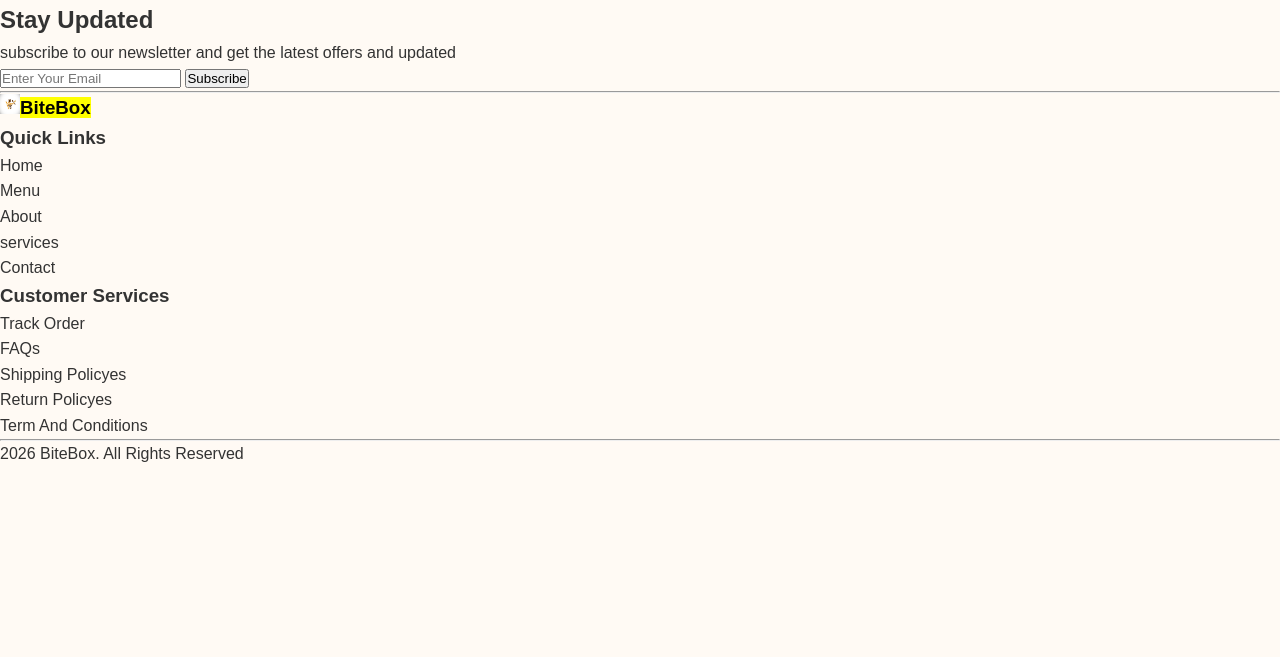
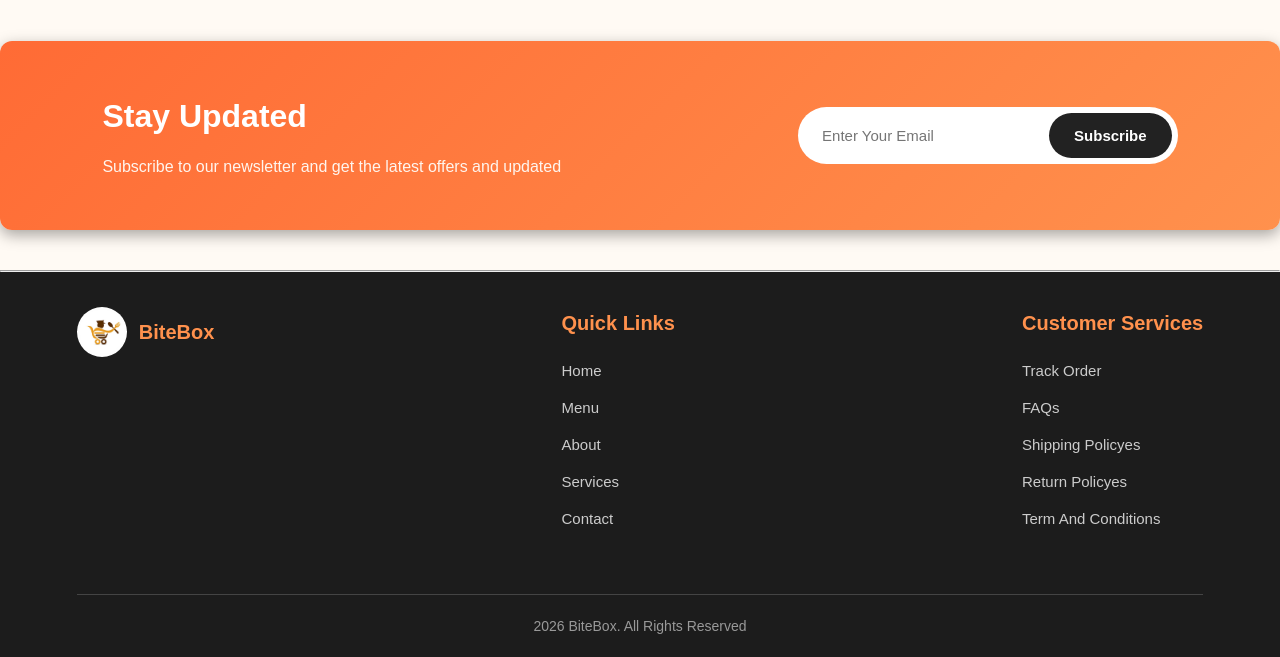
Before and after one commit to amerkazi/BiteBox-Group-1, a plain HTML site: page index.html in a window 1280 px wide. Shown: the part 3226-3883 px from the top of the page. Before the commit the page ends 3692 px from the top, so only its background shows below. Drawn offline with Linux system fonts and the light colour scheme.

Commit message:
News letter section, footer CSS added

```diff
--- a/index.html
+++ b/index.html
@@ -257,10 +257,10 @@
 
         <!-- news letter section -->
 
-        <section>
+        <section class="news-letter">
             <div>
                 <h2>Stay Updated </h2>
-                <p> subscribe to our newsletter and get the latest offers and updated</p>
+                <p> Subscribe to our newsletter and get the latest offers and updated</p>
             </div>
 
             <div>
@@ -276,23 +276,24 @@
     </main>
     <hr>
     <!-- footer section -->
-    <footer>
-        <div>
+    <footer class="footer-container">
+        <div class="footer-1">
             <div>
-                <h3><img src="./assets/images/logo.jpg" alt="Food logo" height="20" width="20"><mark>BiteBox</mark></h3>
+                <h3  class="footer-logo"><img src="./assets/images/logo.jpg" alt="Food logo" height="50" width="50"><span>BiteBox</span></h3>
+
             </div>
-        </div>
-        <div>
+            <div class="footer-link">
             <h3>Quick Links</h3>
             <ul>
 
-                <li> <a href="./index.html"></a>Home</li>
-                <li><a href="./Menu.html"></a>Menu</li>
-                <li><a href="./About.html"></a>About</li>
-                <li><a href="./Services.html"></a>services</li>
-                <li><a href="./Contact.html"></a>Contact</li>
+                <li><a class="footer-link" href="./index.html">Home</a></li>
+                <li><a class="footer-link" href="./Menu.html">Menu</a></li>
+                <li><a class="footer-link" href="./About.html">About</a></li>
+                <li><a class="footer-link" href="./Services.html">Services</a></li>
+                <li><a class="footer-link" href="./Contact.html">Contact</a></li>
             </ul>
-        </div>
+             </div>
+
         <!-- link two -->
         <div>
             <h3>
@@ -307,6 +308,7 @@
 
             </ul>
         </div>
+        </div>
         <hr>
 
         <p>2026 BiteBox. All Rights Reserved</p>
--- a/stylesheet/style.css
+++ b/stylesheet/style.css
@@ -1,174 +1,3 @@
-/*
-
-
-.navbar{
-    color: #885133;
-    height: 80px;
-    width: 100%;
-    display: flex;
-    align-items: center;
-    justify-content: space-between;
-    background-color: #f0e6d7 ;
-
-}
-
-.links{
-    color: #885133;
-    font-family: Arial, sans-serif;
-    font-weight: bold;
-
-}
-
-.login-btn{
-    background-color: #d62300;
-    color: #f0e6d7;
-    border: none;
-    padding: 7px;
-    margin: 10px;
-    border-radius: 10px;
-    cursor: pointer;
-    font-family: Arial, Helvetica, sans-serif;
-    font-size: 16px;
-
-}
-
-main section>h2 {
-    text-align: center;
-    font-size: 32px;
-    color: black;
-    margin: 30px 0px;
-    font-family: Arial, sans-serif;
-}
-
-.cards {
-    background-color: #885133;
-    border-radius: 10px;
-    width: 30%;
-    box-shadow: rgba(0, 0, 0, 0.35) 0px 5px 15px;
-    font-family: Arial, sans-serif;
-    color:#f0e6d7;
-}
-.cards > img{
-    width: 100%;
-    height: 220px;
-    object-fit: cover;
-    border-radius: 10px;
-}
-
-.card h2{
-    font-size: 23px;
-    font-family: Arial,sans-serif;
-    margin: 18px 20px;
-}
-.order-button{
-    color: #f0e6d7;
-    background-color:#d62300 ;
-    border: none;
-    padding: 10px;
-    margin: 10px;
-    border-radius: 20px;
-    cursor: pointer;
-    font-family: Arial, sans-serif;
-    font-weight: bold;
-    align-items: center;
-    justify-content: center;
-}
-
- .card-head{
-    margin-left: 35px;
-    font-weight: 700px;
-
-
-}
-
-
-.cards2 {
-    background-color: #70b410;
-    border-radius: 10px;
-    width: 30%;
-    box-shadow: rgba(0, 0, 0, 0.35) 0px 5px 15px;
-    font-family: Arial, sans-serif;
-    color:#f0e6d7;
-}
-.cards2 > img{
-    width: 100%;
-    height: 220px;
-    object-fit: cover;
-    border-radius: 10px;
-}
-
-.card h2{
-    font-size: 23px;
-    font-family: Arial,sans-serif;
-    margin: 18px 20px;
-}
-
-.cards3 {
-    background-color: #b44f10;
-    border-radius: 10px;
-    width: 30%;
-    box-shadow: rgba(0, 0, 0, 0.35) 0px 5px 15px;
-    font-family: Arial, sans-serif;
-    color:#f0e6d7;
-}
-.cards3 > img{
-    width: 100%;
-    height: 220px;
-    object-fit: cover;
-    border-radius: 10px;
-}
-
-.card h2{
-    font-size: 23px;
-    font-family: Arial,sans-serif;
-    margin: 18px 20px;
-}
-
-.cards4 {
-    background-color: #b4b110;
-    border-radius: 10px;
-    width: 30%;
-    box-shadow: rgba(0, 0, 0, 0.35) 0px 5px 15px;
-    font-family: Arial, sans-serif;
-    color:#f0e6d7;
-}
-.cards4 > img{
-    width: 100%;
-    height: 220px;
-    object-fit: cover;
-    border-radius: 10px;
-}
-
-.card h2{
-    font-size: 23px;
-    font-family: Arial,sans-serif;
-    margin: 18px 20px;
-}
-
-.cards5 {
-    background-color: #44b410;
-    border-radius: 10px;
-    width: 30%;
-    box-shadow: rgba(0, 0, 0, 0.35) 0px 5px 15px;
-    font-family: Arial, sans-serif;
-    color:#f0e6d7;
-}
-.cards5 > img{
-    width: 100%;
-    height: 220px;
-    object-fit: cover;
-    border-radius: 10px;
-}
-
-.card h2{
-    font-size: 23px;
-    font-family: Arial,sans-serif;
-    margin: 18px 20px;
-} */
-
-
-
-
 *{
     margin: 0;
     padding: 0;
@@ -447,6 +276,7 @@ main>hr {
     padding: 13px 30px;
     font-weight: 700;
     text-align: center;
+    border-radius: 20px;
 }
 
 .offer-image {
@@ -455,3 +285,173 @@ main>hr {
     height: 250px;
     object-fit: contain;
 }
+
+
+
+
+/* Newsletter Section */
+
+.news-letter {
+    background: linear-gradient(135deg,#ff6b35,#ff914d);
+    padding: 50px 8%;
+    display: flex;
+    justify-content: space-between;
+    align-items: center;
+    gap: 30px;
+    border-radius: 12px;
+    margin: 40px auto;
+     box-shadow: rgba(0, 0, 0, 0.35) 0px 5px 15px;
+
+}
+
+/* Heading */
+
+.news-letter h2 {
+    font-size: 32px;
+    color: #ffffff;
+    margin-bottom: 12px;
+    font-weight: 700;
+}
+
+/* Paragraph */
+
+.news-letter p {
+    font-size: 16px;
+    color: #fff5ee;
+    margin: 0;
+    line-height: 1.6;
+}
+
+/* Form */
+
+.news-letter form {
+    display: flex;
+    align-items: center;
+    gap: 10px;
+    background-color: white;
+    padding: 6px;
+    border-radius: 50px;
+    min-width: 350px;
+}
+
+/* Email Input */
+
+.news-letter input {
+    flex: 1;
+    border: none;
+    outline: none;
+    padding: 14px 18px;
+    font-size: 15px;
+    border-radius: 50px;
+    min-width: 0;
+}
+
+/* Subscribe Button */
+
+.news-letter button {
+    background-color: #222;
+    color: white;
+    border: none;
+    padding: 14px 25px;
+    font-size: 15px;
+    font-weight: bold;
+    border-radius: 50px;
+    transition: 0.3s ;
+}
+
+.news-letter button:hover {
+    background-color: #444;
+    transform: scale(1.05);
+}
+
+
+
+
+/* Styling footer */
+
+.footer-container {
+    background-color: #1c1c1c;
+    color: white;
+    padding: 35px 6% 20px;
+}
+
+/* Main Footer Layout */
+
+.footer-1 {
+    display: flex;
+    justify-content: space-between;
+    align-items: flex-start;
+     flex-wrap: wrap;
+    gap: 40px;
+    padding-bottom: 30px;
+}
+
+/* Logo */
+
+.footer-logo {
+    display: flex;
+    align-items: center;
+    gap: 12px;
+    font-size: 28px;
+    color: #ff914d;
+    font-weight: bold;
+}
+
+.footer-logo img {
+    border-radius: 50%;
+    object-fit: cover;
+}
+
+/* Footer Headings */
+
+.footer-1 h3 {
+    font-size: 20px;
+    margin-bottom: 20px;
+    color: #ff914d;
+}
+
+/* Lists */
+
+.footer-1 ul {
+    list-style: none;
+    padding: 0;
+    margin: 0;
+}
+
+.footer-1 ul li {
+    margin-bottom: 13px;
+    font-size: 15px;
+    color: #cccccc;
+    transition: 0.3s ease;
+}
+
+/* Links */
+
+.footer-1 ul li a {
+    color: #cccccc;
+    transition: 0.3s ease;
+}
+
+/* Hover Effect */
+.footer-1 ul li a:hover {
+    color: #ff914d;
+    padding-left: 7px;
+}
+
+/* Horizontal Line */
+
+.footer-container hr {
+    border: none;
+    height: 1px;
+    background-color: #444;
+    margin: 20px 0;
+}
+
+/* Copyright */
+
+.footer-container p {
+    text-align: center;
+    color: #999;
+    font-size: 14px;
+    margin-top: 20px;
+}
```
